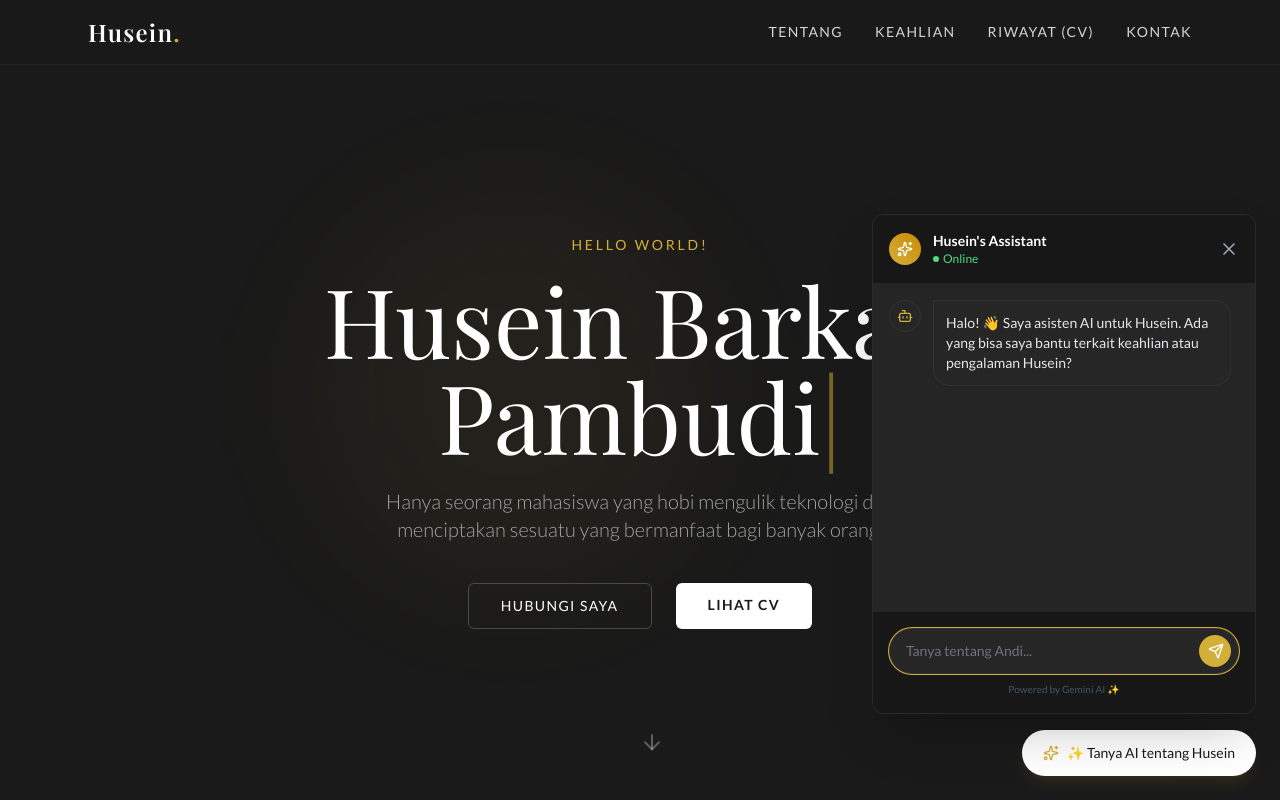
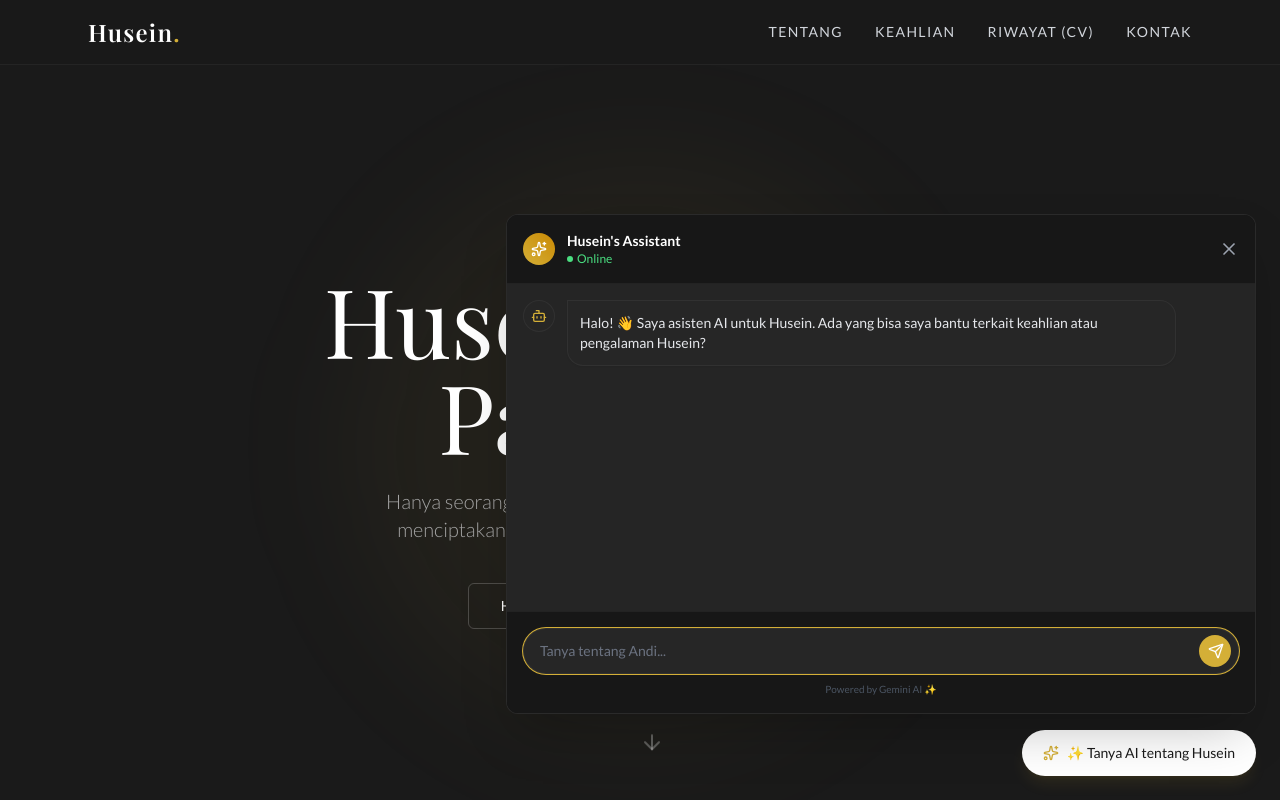
Before and after one commit to huseinbarkah27/Husein-s-Portofolio, a plain HTML site: page index.html in a window 1280 px wide. Both pictures are taken after a click on the button "✨ Tanya AI tentang Husein". Shown: the top 800 px of the page. Drawn offline with nearby package versions, Linux system fonts and the light colour scheme; a web font is replaced by a local one.

Commit message:
update responsif

```diff
--- a/index.html
+++ b/index.html
@@ -114,7 +114,7 @@
       class="min-h-screen flex items-center justify-center relative px-6 pt-16"
     >
       <div
-        class="absolute top-1/4 left-1/4 w-96 h-96 bg-gold/5 rounded-full blur-3xl pointer-events-none"
+        class="absolute hero-bg bg-gold/5 rounded-full blur-3xl pointer-events-none"
       ></div>
 
       <div class="text-center z-10 max-w-3xl reveal active">
--- a/style.css
+++ b/style.css
@@ -146,3 +146,46 @@ body.pdf-mode .reveal {
     color: black !important;
   }
 }
+
+/* Hindari scroll horizontal */
+html,
+body {
+  overflow-x: hidden;
+  box-sizing: border-box;
+}
+
+/* Media tidak melebar melebihi kontainer */
+img,
+video,
+iframe {
+  max-width: 100%;
+  height: auto;
+  display: block;
+}
+
+/* Buat dekorasi hero tidak memaksa overflow di layar kecil */
+.hero-bg {
+  left: 50%;
+  top: 20%;
+  transform: translateX(-50%);
+  width: min(36rem, 60vw);
+  height: min(36rem, 60vw);
+  pointer-events: none;
+}
+
+/* Buat widget chat responsif agar tidak menambah lebar halaman */
+#ai-chat-widget #chat-window {
+  max-width: calc(100vw - 48px);
+  width: 100%;
+  right: 12px;
+  left: auto;
+}
+
+#ai-chat-widget > button {
+  max-width: calc(100vw - 48px);
+}
+
+/* Pecah kata panjang agar tidak meluap */
+* {
+  word-break: break-word;
+}
```
